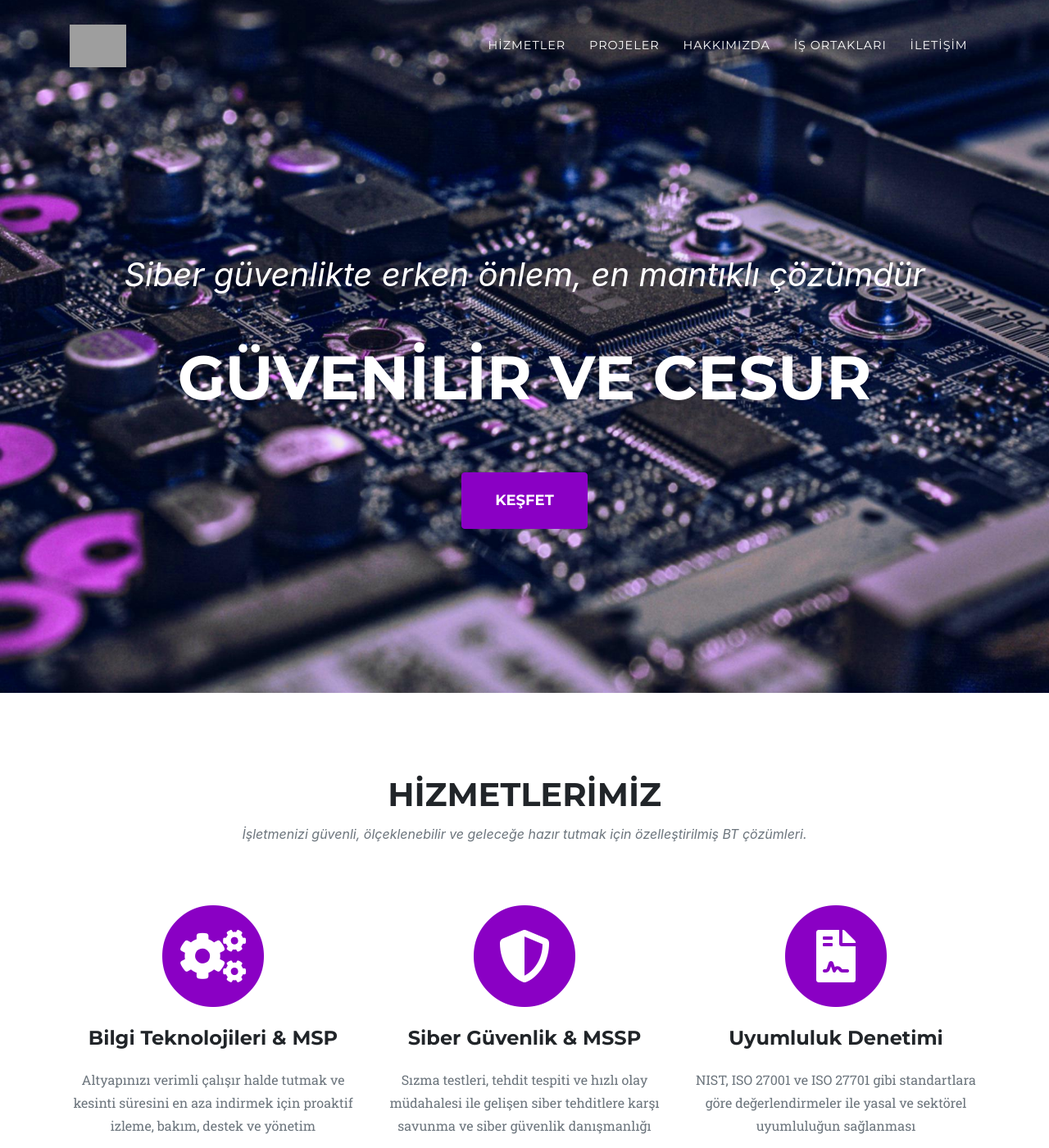
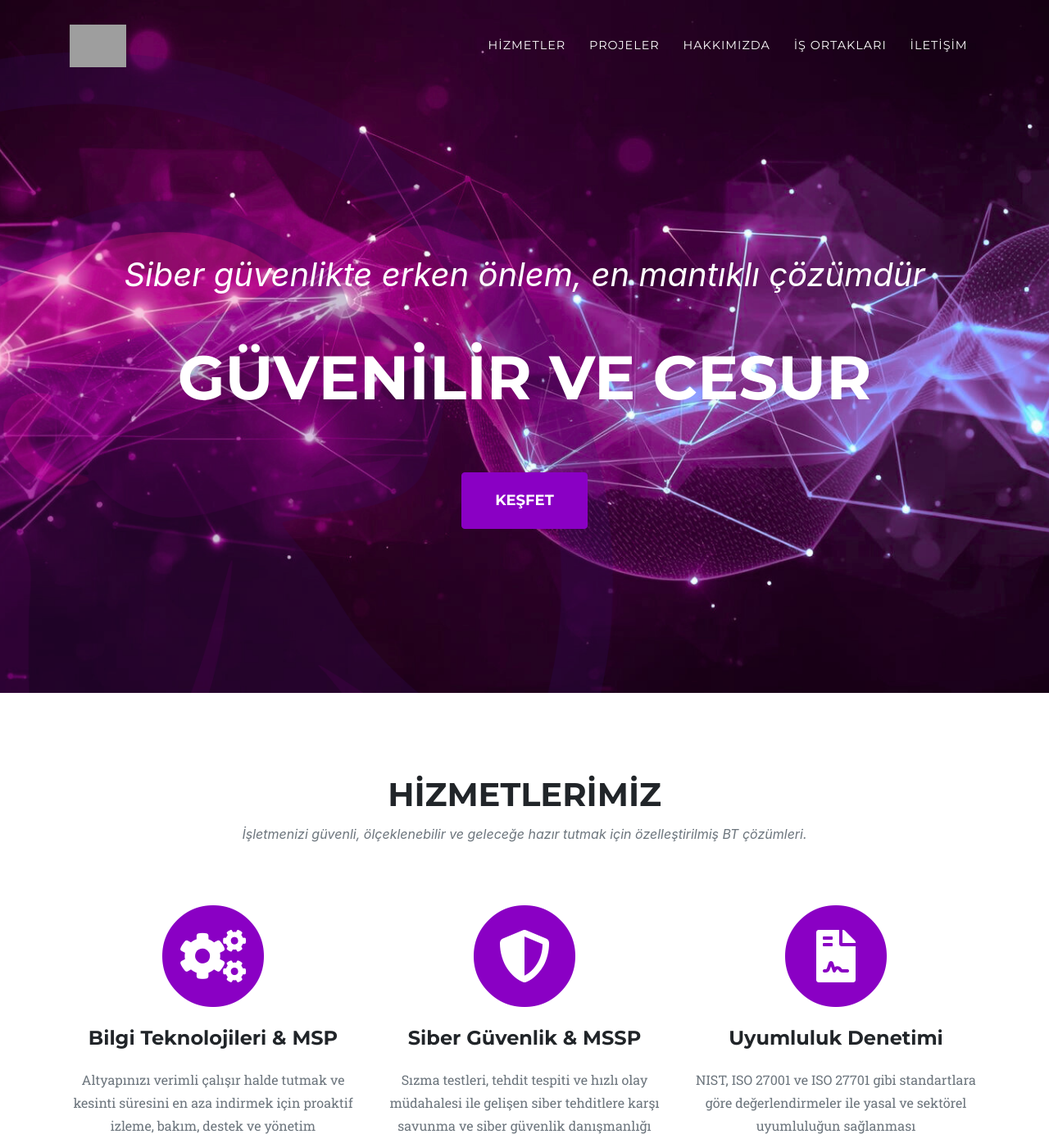
Before and after one commit to ValienteTechnologies/ValienteTechnologies.github.io, a Jekyll site: the page built from index.md, in a window 1280 px wide and 1400 px high. Shown: the whole window at 82% size. Built offline with Jekyll 4.4.1, drawn with Linux system fonts in a browser that asks for light colours; some web fonts are replaced; grey boxes are pictures that could not be loaded.

Commit message:
replace main images

```diff
--- a/_data/style.yml
+++ b/_data/style.yml
@@ -4,8 +4,8 @@
 # black: "#000"
 
 # Image Customization
-header-image: "../img/header.jpg"
-contact-image: "../img/contact.jpg"
+header-image: "../img/header.png"
+contact-image: "../img/contact.png"
 
 
 #Font Awesome icon for portfolio grid when an item is hovered over
```
Also changed, not shown: assets/img/contact.jpg (deleted), assets/img/contact.png (added), assets/img/header.jpg (deleted), assets/img/header.png (added).
